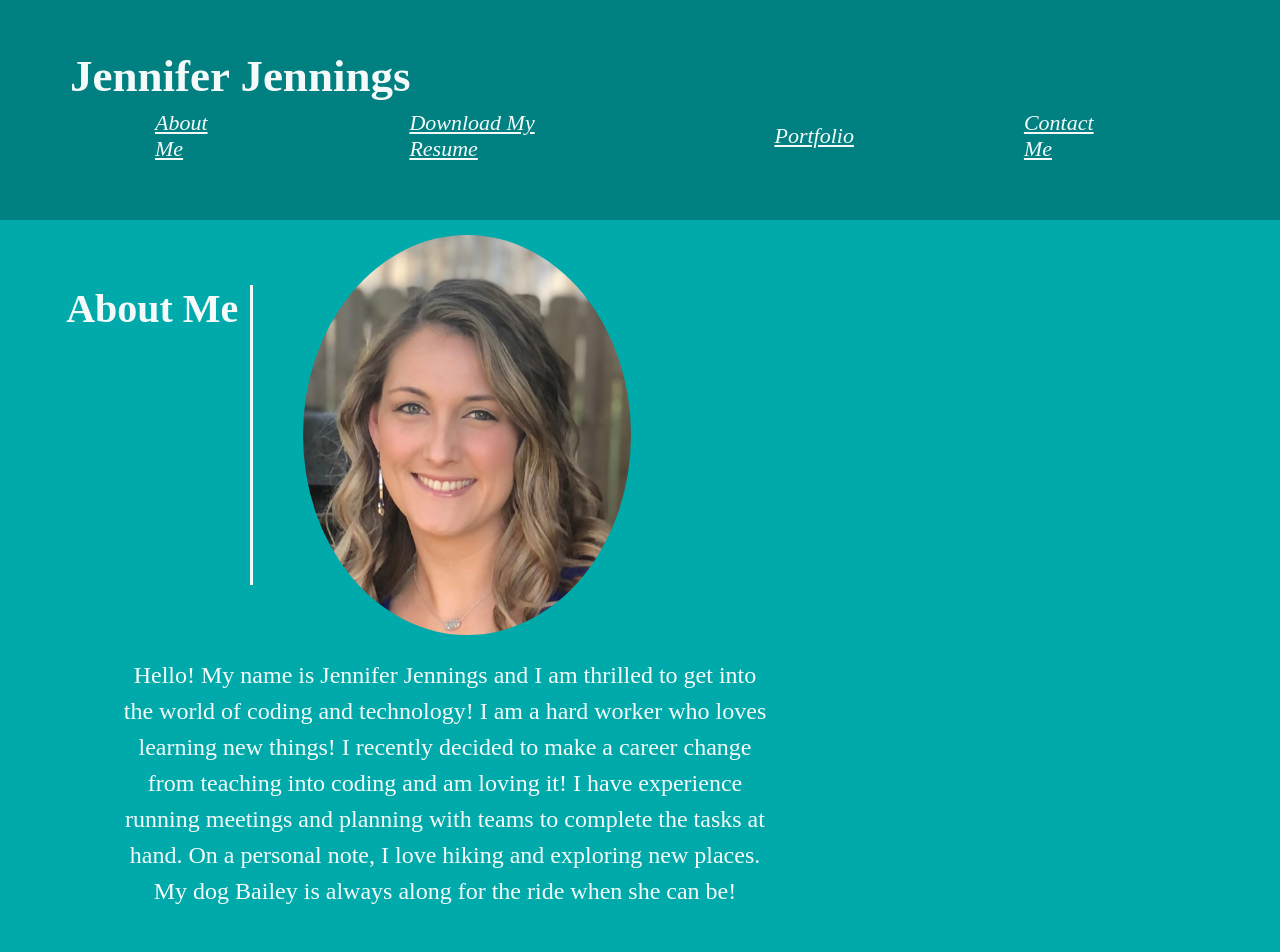
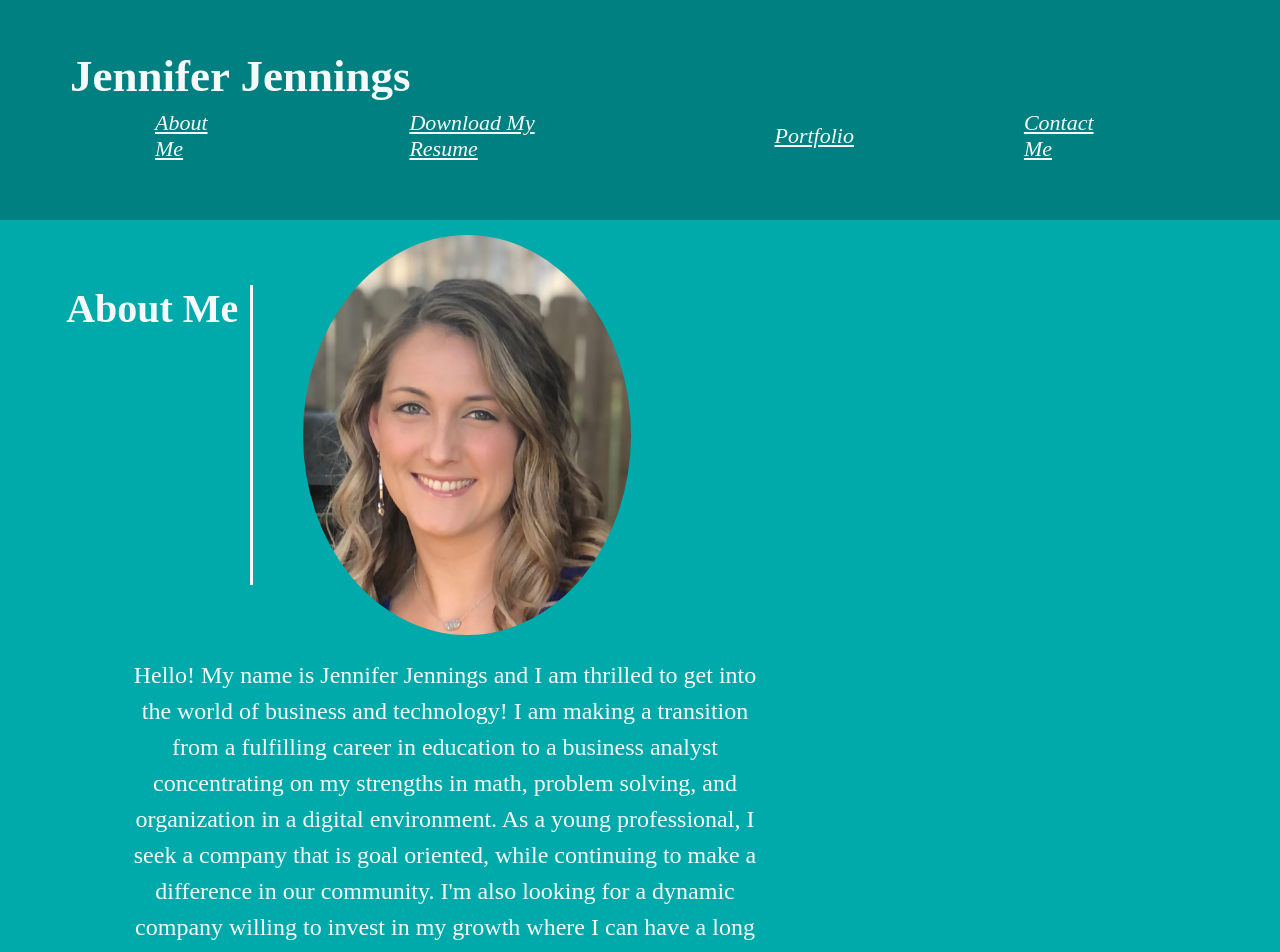
Before and after one commit to jen2ags/My-Portfolio-Updated, a React (Create React App) app: page / in a window 1280 px wide. Shown: the top 952 px of the page. Built offline with nearby package versions, Linux system fonts and the light colour scheme.

Commit message:
updating about me

```diff
--- a/src/components/About/index.js
+++ b/src/components/About/index.js
@@ -9,8 +9,10 @@ function About() {
             </h2>
             <img src={profilePic} alt="Profile"/>
             <div>
-            Hello! My name is Jennifer Jennings and I am thrilled to get into the world of coding and technology! I am a hard worker who loves learning new things! I recently decided to make a career change from teaching into coding and am loving it! I have experience running meetings and planning with teams to complete the tasks at hand.
-                On a personal note, I love hiking and exploring new places. My dog Bailey is always along for the ride when she can be!
+            Hello! My name is Jennifer Jennings and I am thrilled to get into the world of business and technology!
+            I am making a transition from a fulfilling career in education to a business analyst concentrating on my strengths in math, problem solving, and organization in a digital environment.
+            As a young professional, I seek a company that is goal oriented, while continuing to make a difference in our community. I'm also looking for a dynamic company willing to invest in my growth where I can have a long and successful career partnership.
+
             </div>
         </section>
 
```
